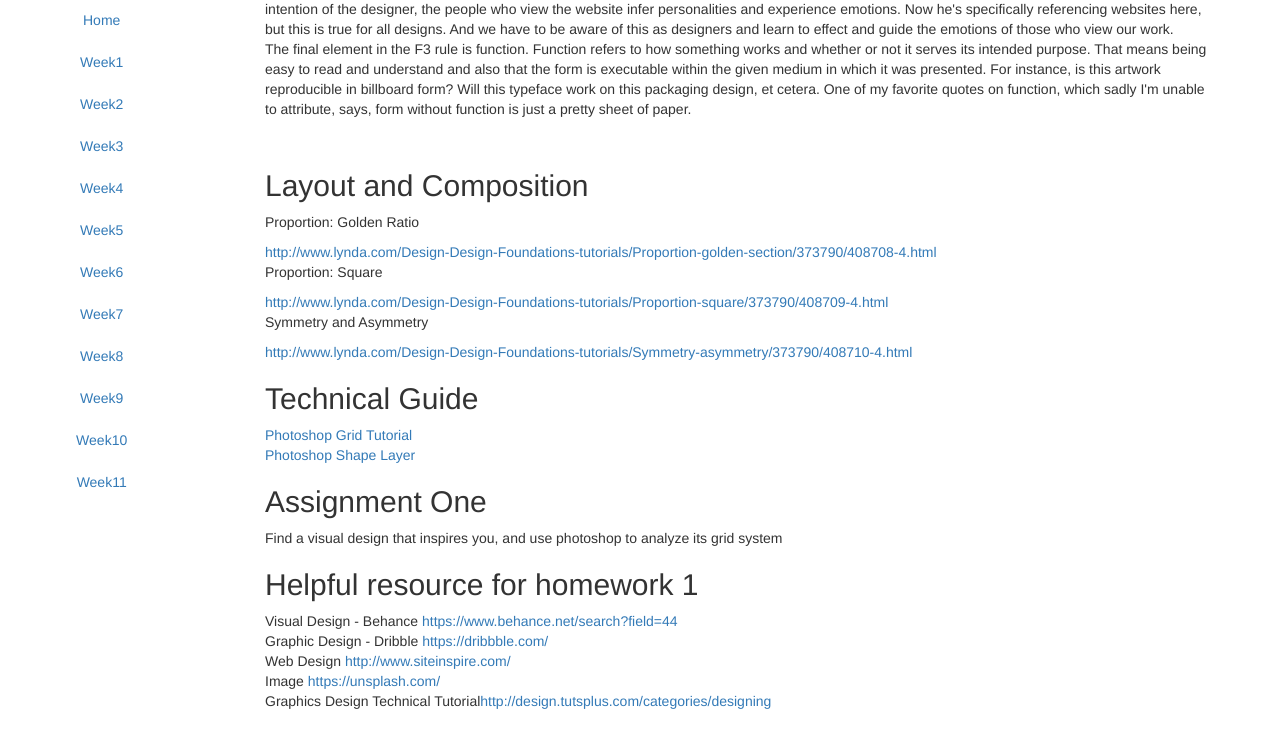
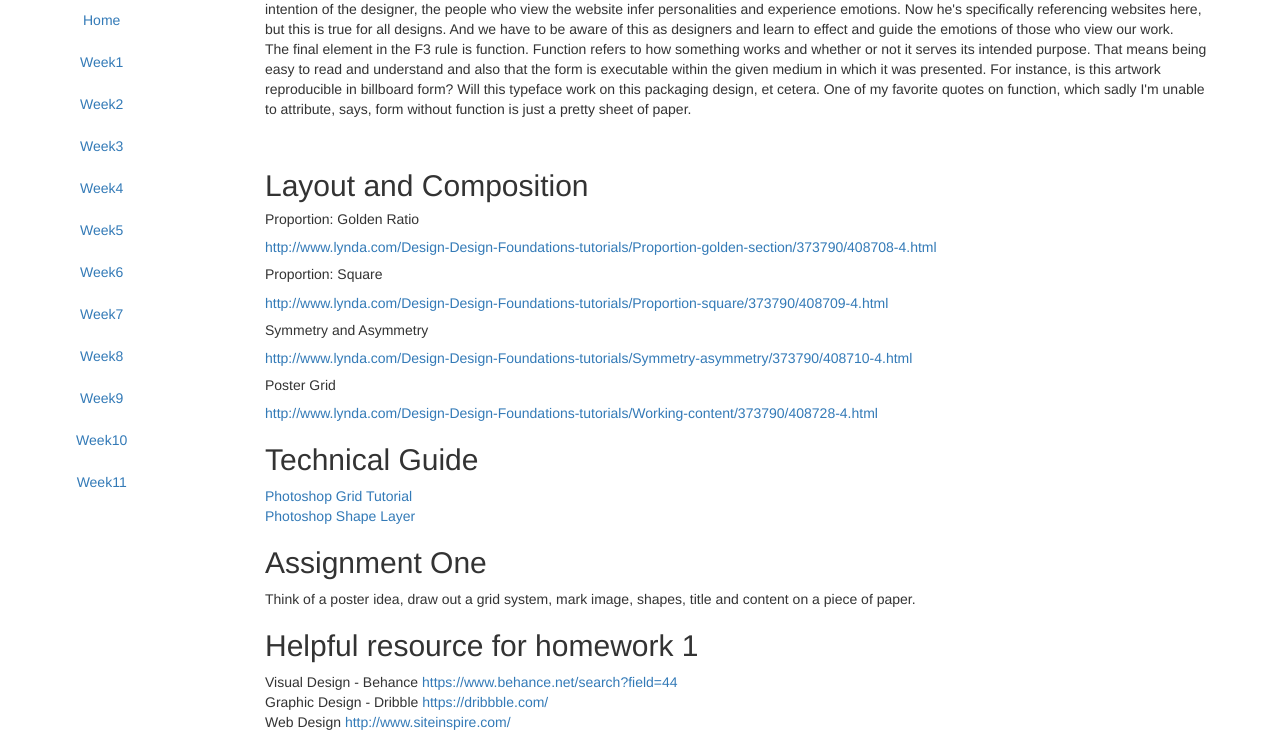
Before and after one commit to zhenzhenqi/MMA100, a Jekyll site: the page built from _posts/2015-03-01-week1.html, in a window 1280 px wide and 900 px high, scrolled down 710 px, cut to the strip 0-735 px from the top of the window. Built offline with Jekyll 4.4.1, drawn with Linux system fonts in a browser that asks for light colours; nearby versions of some CDN libraries.

Commit message:
week1 note

```diff
--- a/_posts/2015-03-01-week1.html
+++ b/_posts/2015-03-01-week1.html
@@ -27,12 +27,14 @@ The final element in the F3 rule is function. Function refers to how something w
 </p>
 <br>
 <h2>Layout and Composition</h2>
-<p>Proportion: Golden Ratio</p>
+<h5>Proportion: Golden Ratio</h5>
 <a href="http://www.lynda.com/Design-Design-Foundations-tutorials/Proportion-golden-section/373790/408708-4.html">http://www.lynda.com/Design-Design-Foundations-tutorials/Proportion-golden-section/373790/408708-4.html</a>
-<p>Proportion: Square</p>
+<h5>Proportion: Square</h5>
 <a href="http://www.lynda.com/Design-Design-Foundations-tutorials/Proportion-square/373790/408709-4.html">http://www.lynda.com/Design-Design-Foundations-tutorials/Proportion-square/373790/408709-4.html</a>
-<p>Symmetry and Asymmetry</p>
+<h5>Symmetry and Asymmetry</h5>
 <a href="http://www.lynda.com/Design-Design-Foundations-tutorials/Symmetry-asymmetry/373790/408710-4.html">http://www.lynda.com/Design-Design-Foundations-tutorials/Symmetry-asymmetry/373790/408710-4.html</a>
+<h5>Poster Grid</h5>
+<a href="http://www.lynda.com/Design-Design-Foundations-tutorials/Working-content/373790/408728-4.html">http://www.lynda.com/Design-Design-Foundations-tutorials/Working-content/373790/408728-4.html</a>
 <br>
 
 
@@ -42,7 +44,7 @@ The final element in the F3 rule is function. Function refers to how something w
 <br>
 
 <h2>Assignment One</h2>
-<p>Find a visual design that inspires you, and use photoshop to analyze its grid system</p>
+<p>Think of a poster idea, draw out a grid system, mark image, shapes, title and content on a piece of paper.</p>
 
 <h2>Helpful resource for homework 1</h2>
 Visual Design - Behance <a href="https://www.behance.net/search?field=44">https://www.behance.net/search?field=44</a><br>
```
